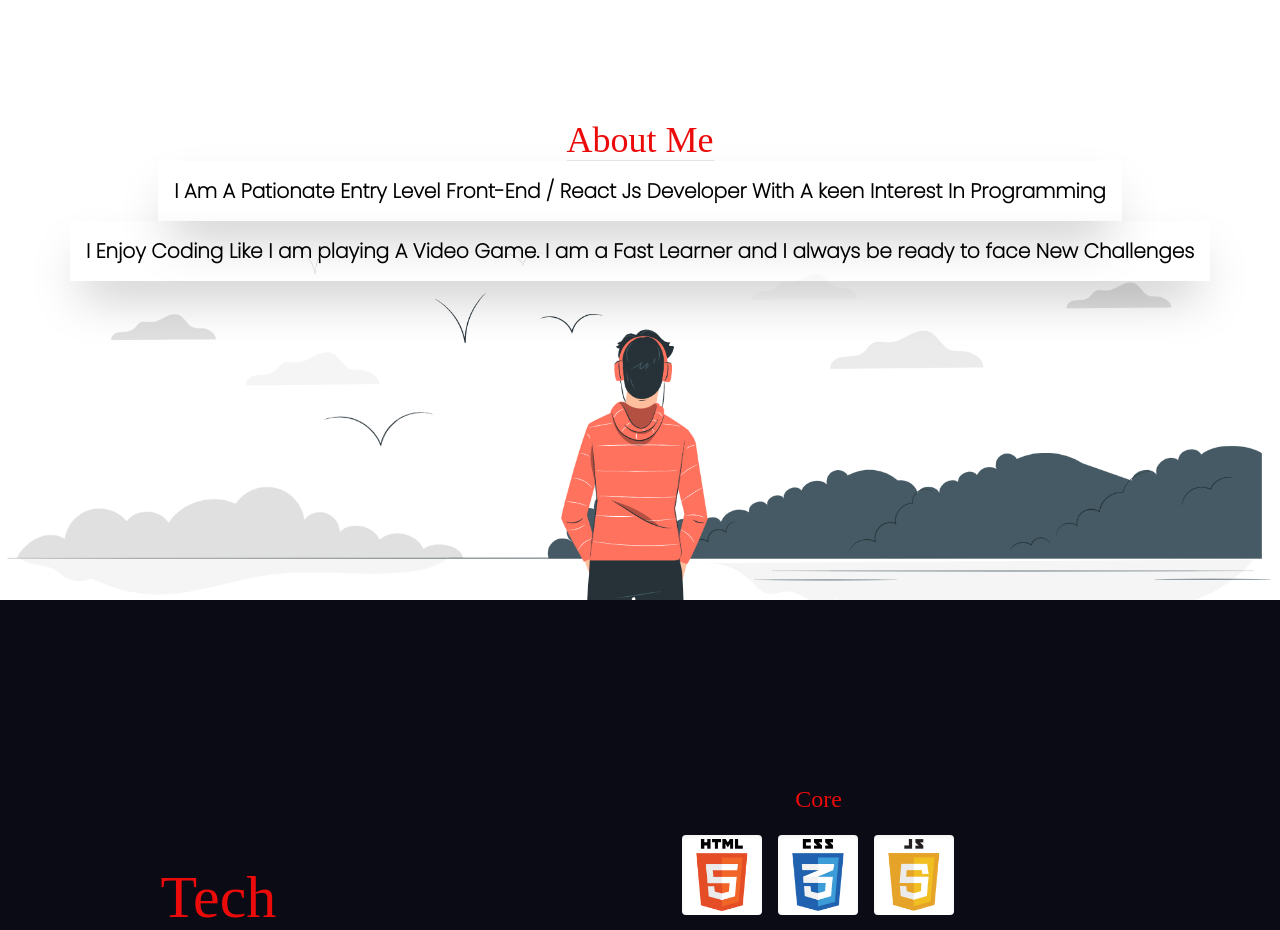
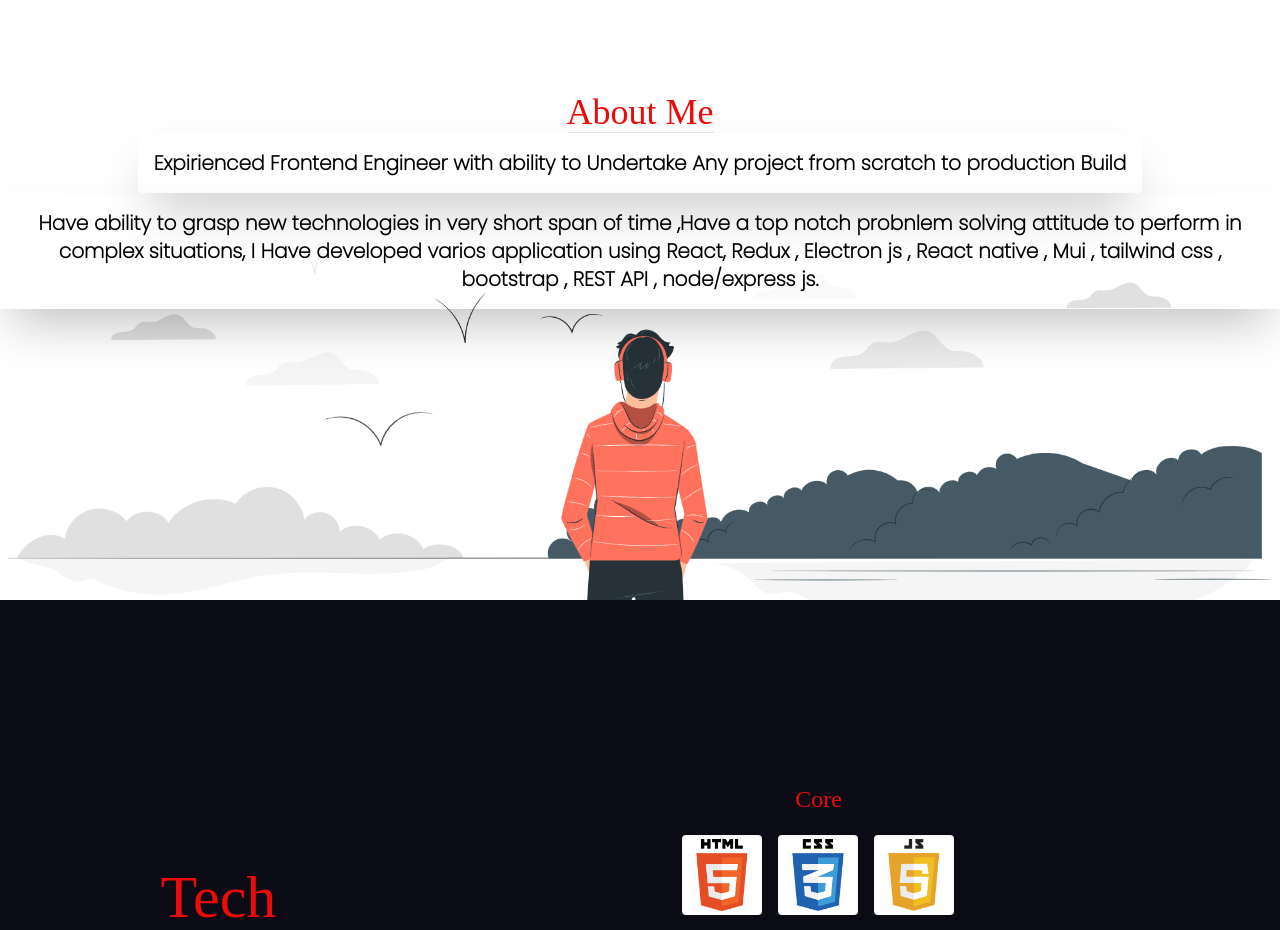
Before and after one commit to Vikas-Yadav-07/portfolio-wesite, a React (Create React App) app: page / in a window 1280 px wide. Shown: the part 1000-1930 px from the top of the page. Built offline with nearby package versions, Linux system fonts and the light colour scheme; a web font is replaced by a local one.

Commit message:
Update About.js

```diff
--- a/src/Components/About.js
+++ b/src/Components/About.js
@@ -8,14 +8,14 @@ function About() {
         <div className='flex justify-center text-center items-center flex-col w-full h-full'>
             <h1 className='text-4xl  logo border-b shadow-inherit  text-[#EC0B0B]  '>About Me</h1>
             <Slide direction='up'>
-            <p className='text-center p-4  shadow-2xl font-bold text-xl'>I Am A Pationate Entry Level Front-End / React Js Developer
-                With A keen Interest In Programming
+            <p className='text-center p-4  shadow-2xl font-bold text-xl'>Expirienced Frontend Engineer with ability to Undertake Any project from scratch to production Build
             </p>
             </Slide>
 
             <Slide delay={200} direction='up'>
-            <p className='text-center shadow-2xl p-4 font-bold text-xl'>I Enjoy Coding Like I am playing A Video Game. I am a Fast Learner and I always be ready to face
-                New Challenges
+            <p className='text-center shadow-2xl p-4 font-bold text-xl'>
+              Have ability to grasp new technologies in very short span of time ,Have a top notch probnlem solving attitude to perform in complex situations, I Have developed varios application using React, Redux , Electron js , React native ,
+                Mui , tailwind css , bootstrap , REST API , node/express js.
             </p>
             </Slide>
 
```
